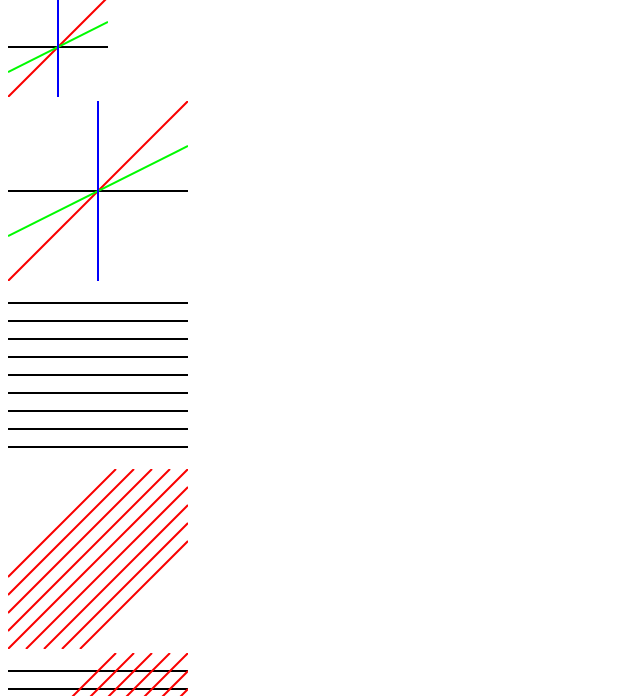
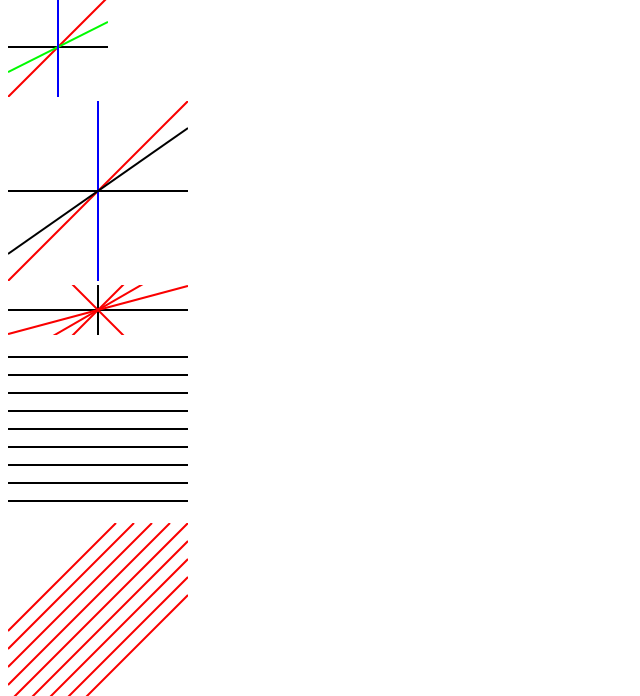
Before and after one commit to SammySteiner/gematri_art, a plain HTML site: page index.html in a window 1280 px wide. Shown: the part 104-800 px from the top of the page, without its empty margins (0-640 px from the left). Drawn offline with Linux system fonts and the light colour scheme.

Commit message:
completed angle to coord. didn't need to split funtion between different angles because svg can draw line even if coords are off the grid.

```diff
--- a/index.html
+++ b/index.html
@@ -24,9 +24,29 @@
     <div id="arts">
       <svg width="180" height="180">
         <line x1="0" y1="90" x2="180" y2="90" style="stroke:rgb(0,0,0);stroke-width:2"/>
+
+        <!-- <line x1="141.95" y1="0" x2="38.05" y2="180" style="stroke:rgb(250,0,0);stroke-width:2"/> -->
         <line x1="0" y1="180" x2="180" y2="0" style="stroke:rgb(250,0,0);stroke-width:2"/>
-        <line x1="0" y1="135" x2="180" y2="45" style="stroke:rgb(0,250,0);stroke-width:2"/>
+        <!-- <line x1="0" y1="135" x2="180" y2="45" style="stroke:rgb(0,250,0);stroke-width:2"/> -->
         <line x1="90" y1="0" x2="90" y2="180" style="stroke:rgb(0,0,250);stroke-width:2"/>
+        <line x1="0" y1="153.01867843887388" x2="180" y2="26.981321561126123" style="stroke:rgb(0,0,0);stroke-width:2"/>
+      </svg>
+    </div>
+
+    <div id="artsxxxx">
+      <svg width="180" height="50">
+        <line x1="0" y1="25" x2="180" y2="25" style="stroke:rgb(0,0,0);stroke-width:2"/>
+        <line x1="90" y1="360" x2="90" y2="0" style="stroke:rgb(0,0,0);stroke-width:2"/>
+
+        <!-- <line x1="141.95" y1="0" x2="38.05" y2="180" style="stroke:rgb(250,0,0);stroke-width:2"/> -->
+        <line x1="0" y1="270" x2="180" y2="90" style="stroke:rgb(250,0,0);stroke-width:2"/>
+        <line x1="0" y1="115" x2="180" y2="-65" style="stroke:rgb(250,0,0);stroke-width:2"/>
+        <line x1="0" y1="49.11542731880104" x2="180" y2="0.8845726811989572" style="stroke:rgb(250,0,0);stroke-width:2"/>
+        <line x1="0" y1="76.96152422706632" x2="180" y2="-26.961524227066313" style="stroke:rgb(250,0,0);stroke-width:2"/>
+        <line x1="0" y1="-65" x2="180" y2="115" style="stroke:rgb(250,0,0);stroke-width:2"/>
+        <!-- <line x1="0" y1="135" x2="180" y2="45" style="stroke:rgb(0,250,0);stroke-width:2"/> -->
+        <!-- <line x1="90" y1="0" x2="90" y2="180" style="stroke:rgb(0,0,250);stroke-width:2"/>
+        <line x1="0" y1="153.01867843887388" x2="180" y2="26.981321561126123" style="stroke:rgb(0,0,0);stroke-width:2"/> -->
       </svg>
     </div>
 
--- a/index.js
+++ b/index.js
@@ -46,7 +46,13 @@ function letterToAngle(letter) {
 }
 
 function angleToCoord(angle, xMax = 180, yMax = 180) {
-
+  let midpoint = findMidpoint(xMax, yMax)
+  let coord = {x1: 0}
+  let distribution = (midpoint.x/Math.sin((90-angle) * (Math.PI/180)))*Math.sin((angle)* (Math.PI/180))
+  coord.x2 = xMax;
+  coord.y1 = midpoint.y + distribution;
+  coord.y2 = midpoint.y - distribution;
+  return coord
 }
 
 function singleCoordToManyCoords(coords, angle, number = 11, xMax = 180, yMax = 180) {
```
